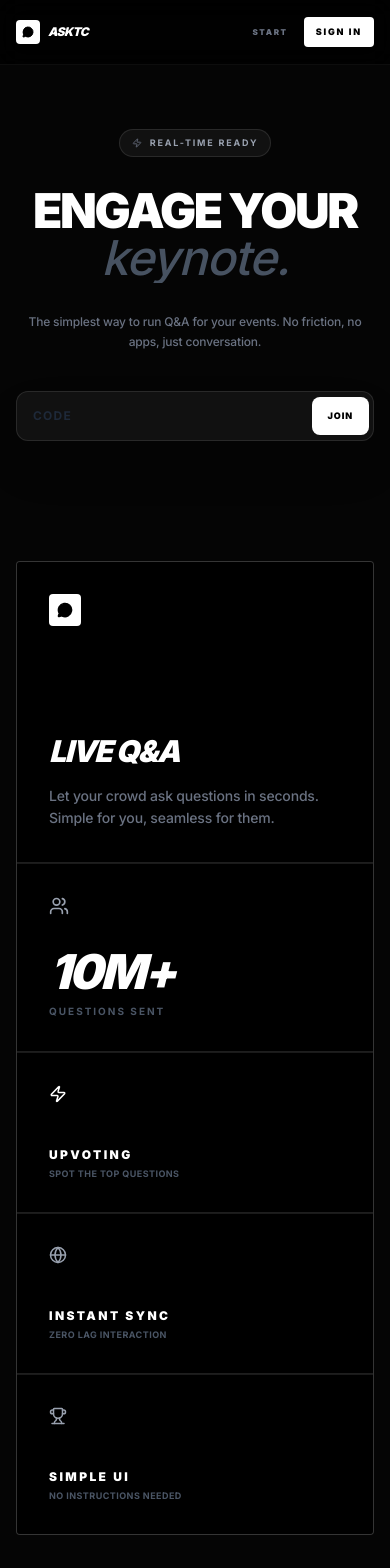
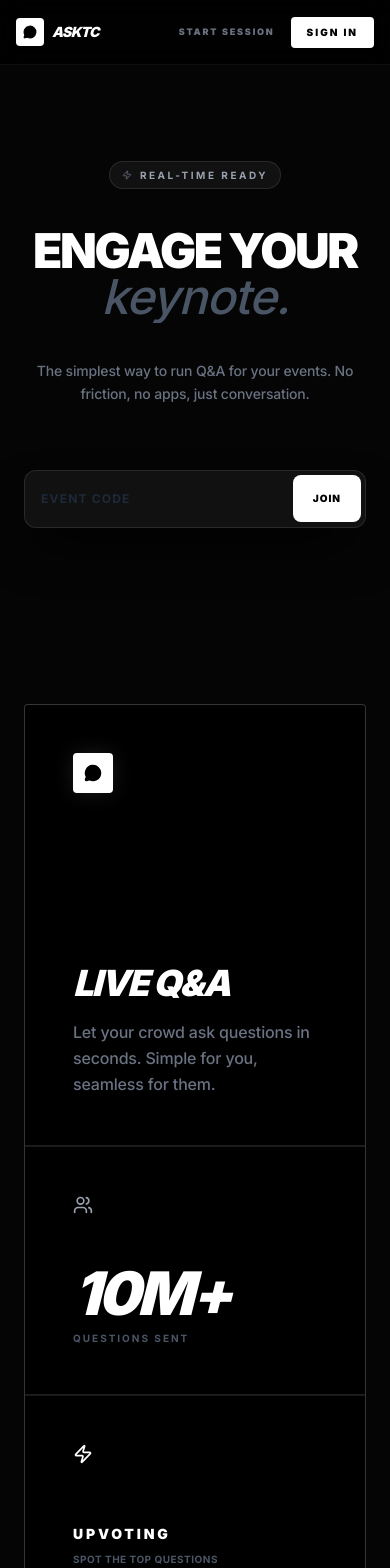
Before and after one commit to victorachede/ASKTC, a Next.js app: page / in a window 390 px wide. Shown: the top 1568 px of the page. Built offline with nearby package versions, Linux system fonts and the light colour scheme.

Commit message:
fix: responsive nav and input alignment for 360px

```diff
--- a/app/page.tsx
+++ b/app/page.tsx
@@ -14,6 +14,9 @@ import {
 } from 'lucide-react'
 import { motion, AnimatePresence } from 'framer-motion'
 
+/**
+ * STATUS TICKER Component
+ */
 const StatusTicker = () => {
   const [index, setIndex] = useState(0)
   const items = [
@@ -28,7 +31,7 @@ const StatusTicker = () => {
   }, [items.length])
 
   return (
-    <div className="inline-flex items-center gap-2 px-3 py-1 bg-white/5 border border-white/10 rounded-full mb-8 md:mb-10 h-7 overflow-hidden">
+    <div className="inline-flex items-center gap-2 px-3 py-1 bg-white/5 border border-white/10 rounded-full mb-10 h-7 overflow-hidden">
       <AnimatePresence mode="wait">
         <motion.div
           key={index}
@@ -39,7 +42,7 @@ const StatusTicker = () => {
           className="flex items-center gap-2"
         >
           <span className="text-gray-500">{items[index].icon}</span>
-          <span className="text-[9px] md:text-[10px] font-bold uppercase tracking-[0.2em] md:tracking-[0.25em] text-gray-400 whitespace-nowrap">
+          <span className="text-[10px] font-bold uppercase tracking-[0.25em] text-gray-400 whitespace-nowrap">
             {items[index].text}
           </span>
         </motion.div>
@@ -68,26 +71,26 @@ export default function LandingPage() {
   return (
     <main className="min-h-screen bg-[#050505] text-white antialiased font-sans selection:bg-white selection:text-black overflow-x-hidden">
 
-      {/* NAVIGATION - Responsive Padding */}
+      {/* NAVIGATION - 360px CRASH FIX */}
       <nav className="sticky top-0 z-50 border-b border-white/5 bg-black/80 backdrop-blur-md">
-        <div className="max-w-7xl mx-auto px-4 md:px-6 h-16 flex items-center justify-between">
-          <div className="flex items-center gap-2 cursor-pointer" onClick={() => router.push('/')}>
-            <div className="w-6 h-6 md:w-7 md:h-7 bg-white rounded-sm flex items-center justify-center">
-              <MessageCircle size={12} className="text-black fill-black md:w-3.5 md:h-3.5" />
+        <div className="max-w-7xl mx-auto px-4 md:px-6 h-16 flex items-center justify-between gap-2">
+          <div className="flex items-center gap-2 shrink-0 cursor-pointer" onClick={() => router.push('/')}>
+            <div className="w-7 h-7 bg-white rounded-sm flex items-center justify-center">
+              <MessageCircle size={14} className="text-black fill-black" />
             </div>
-            <span className="text-xs md:text-sm font-black uppercase tracking-tighter italic">asktc</span>
+            <span className="text-sm font-black uppercase tracking-tighter italic">asktc</span>
           </div>
 
-          <div className="flex items-center gap-4 md:gap-8">
+          <div className="flex items-center gap-4 md:gap-8 shrink-0">
             <Link
               href="/create"
-              className="text-[8px] md:text-[9px] font-black text-gray-500 hover:text-white uppercase tracking-[0.2em] md:tracking-[0.3em] transition-colors"
+              className="text-[9px] font-black text-gray-500 hover:text-white uppercase tracking-[0.2em] md:tracking-[0.3em] transition-colors"
             >
-              Start
+              Start Session
             </Link>
             <button
               onClick={() => router.push('/leader-login')}
-              className="px-3 md:px-5 py-2 bg-white text-black text-[9px] md:text-[10px] font-black uppercase tracking-[0.2em] rounded-sm hover:bg-gray-200 transition-all"
+              className="px-4 md:px-5 py-2 bg-white text-black text-[10px] font-black uppercase tracking-[0.2em] rounded-sm hover:bg-gray-200 transition-all active:scale-95"
             >
               Sign In
             </button>
@@ -95,20 +98,19 @@ export default function LandingPage() {
         </div>
       </nav>
 
-      {/* HERO SECTION - Critical Fixes for 360px */}
-      <section className="max-w-5xl mx-auto px-4 md:px-6 pt-16 md:pt-32 pb-20 text-center">
+      {/* HERO SECTION */}
+      <section className="max-w-5xl mx-auto px-6 pt-24 md:pt-32 pb-24 text-center">
         <StatusTicker />
 
-        {/* Adjusted Text Scaling */}
-        <h1 className="text-5xl md:text-9xl font-black tracking-tighter leading-[0.9] md:leading-[0.8] uppercase mb-8 md:mb-10">
+        <h1 className="text-5xl md:text-9xl font-black tracking-tighter leading-[0.9] md:leading-[0.8] uppercase mb-10">
           Engage your <br />
           <div className="h-[1em] overflow-hidden inline-flex flex-col relative top-[0.05em]">
             <AnimatePresence mode="wait">
               <motion.span
                 key={topicIndex}
-                initial={{ y: 20, opacity: 0 }}
+                initial={{ y: 30, opacity: 0 }}
                 animate={{ y: 0, opacity: 1 }}
-                exit={{ y: -20, opacity: 0 }}
+                exit={{ y: -30, opacity: 0 }}
                 transition={{ duration: 0.5, ease: [0.19, 1, 0.22, 1] }}
                 className="text-gray-600 italic font-medium lowercase tracking-tight"
               >
@@ -118,78 +120,85 @@ export default function LandingPage() {
           </div>
         </h1>
 
-        <p className="text-gray-500 text-xs md:text-lg font-medium max-w-sm md:max-w-xl mx-auto mb-10 md:mb-16 leading-relaxed">
+        <p className="text-gray-500 text-sm md:text-lg font-medium max-w-xl mx-auto mb-16 leading-relaxed">
           The simplest way to run Q&A for your events. <br className="hidden md:block" />
           No friction, no apps, just conversation.
         </p>
 
-        {/* JOIN INPUT BOX - Mobile Optimized */}
-        <div className="max-w-sm mx-auto flex items-center p-1 bg-white/5 border border-white/10 rounded-xl focus-within:border-white/30 transition-all shadow-2xl">
+        {/* JOIN INPUT BOX - FIXED FOR 360px */}
+        <div className="max-w-sm mx-auto flex items-center p-1 bg-white/5 border border-white/10 rounded-xl focus-within:border-white/30 transition-all shadow-2xl shadow-black overflow-hidden">
           <input
             type="text"
-            placeholder="CODE"
+            placeholder="EVENT CODE"
             value={roomCode}
             onChange={(e) => setRoomCode(e.target.value)}
             onKeyDown={(e) => e.key === 'Enter' && handleJoin()}
-            className="flex-1 bg-transparent px-3 md:px-5 py-3 md:py-4 outline-none font-bold text-xs md:text-sm tracking-widest uppercase placeholder:text-gray-800"
+            className="flex-1 min-w-0 bg-transparent px-3 md:px-5 py-4 outline-none font-bold text-xs md:text-sm tracking-widest md:tracking-[0.4em] uppercase placeholder:text-gray-800"
           />
           <button
             onClick={handleJoin}
-            className="px-4 md:px-8 py-3 md:py-4 bg-white text-black text-[9px] md:text-[10px] font-black uppercase tracking-widest rounded-lg hover:bg-gray-200 active:scale-95 transition-all"
+            className="shrink-0 px-5 md:px-8 py-4 bg-white text-black text-[10px] font-black uppercase tracking-widest rounded-lg hover:bg-gray-200 active:scale-95 transition-all"
           >
             Join
           </button>
         </div>
       </section>
 
-      {/* BENTO GRID - Forced Single Column on Mobile */}
-      <section className="max-w-6xl mx-auto px-4 md:px-6 py-10 md:py-20">
+      {/* BENTO GRID FEATURES - RESTORED ORIGINAL LOGIC */}
+      <section className="max-w-6xl mx-auto px-6 py-20">
         <div className="grid grid-cols-1 md:grid-cols-12 gap-px bg-white/10 border border-white/10 rounded-sm overflow-hidden">
 
-          <div className="md:col-span-8 p-8 md:p-12 bg-black flex flex-col justify-between min-h-[300px] md:min-h-[440px]">
-            <div className="w-8 h-8 md:w-10 md:h-10 bg-white rounded-sm flex items-center justify-center mb-8 md:mb-12">
-               <MessageCircle size={16} className="text-black fill-black" />
+          <div className="md:col-span-8 p-12 bg-black flex flex-col justify-between min-h-[440px]">
+            <div className="w-10 h-10 bg-white rounded-sm flex items-center justify-center mb-12 shadow-[0_0_20px_rgba(255,255,255,0.1)]">
+               <MessageCircle size={18} className="text-black fill-black" />
             </div>
             <div>
-              <h3 className="text-3xl md:text-4xl font-black tracking-tighter uppercase mb-4 italic text-white">Live Q&A</h3>
-              <p className="text-gray-500 text-sm md:text-base font-medium max-w-xs leading-relaxed">
+              <h3 className="text-4xl font-black tracking-tighter uppercase mb-4 italic text-white">Live Q&A</h3>
+              <p className="text-gray-500 text-base font-medium max-w-sm leading-relaxed">
                 Let your crowd ask questions in seconds. Simple for you, seamless for them.
               </p>
             </div>
           </div>
 
-          <div className="md:col-span-4 p-8 md:p-12 bg-black flex flex-col justify-between border-t md:border-t-0 md:border-l border-white/10">
-            <Users size={20} className="text-gray-400 mb-8 md:mb-12" />
+          <div className="md:col-span-4 p-12 bg-black flex flex-col justify-between border-t md:border-t-0 md:border-l border-white/10">
+            <Users size={20} className="text-gray-400 mb-12" />
             <div>
-              <div className="text-5xl md:text-6xl font-black tracking-tighter mb-2 leading-none italic text-white">10M+</div>
+              <div className="text-6xl font-black tracking-tighter mb-2 leading-none italic text-white">10M+</div>
               <p className="text-[10px] font-bold text-gray-600 uppercase tracking-[0.2em]">Questions Sent</p>
             </div>
           </div>
 
-          {/* Bottom Row - Single col on mobile */}
-          {[
-            { Icon: Zap, title: "Upvoting", sub: "Spot the top questions", color: "text-white" },
-            { Icon: Globe, title: "Instant Sync", sub: "Zero lag interaction", color: "text-gray-400" },
-            { Icon: Trophy, title: "Simple UI", sub: "No instructions needed", color: "text-gray-400" }
-          ].map((item, i) => (
-            <div key={i} className="md:col-span-4 p-8 md:p-12 bg-black flex flex-col justify-between border-t border-white/10 md:border-l first:md:border-l-0 min-h-[160px]">
-              <item.Icon size={18} className={`${item.color} mb-6 md:mb-8`} />
-              <div>
-                <h3 className="text-xs md:text-sm font-black uppercase tracking-[0.2em] mb-1 text-white">{item.title}</h3>
-                <p className="text-[9px] md:text-[10px] text-gray-600 font-bold uppercase tracking-wider">{item.sub}</p>
-              </div>
-            </div>
-          ))}
+          <div className="md:col-span-4 p-12 bg-black flex flex-col justify-between border-t border-white/10 min-h-[220px]">
+             <Zap size={20} className="text-white mb-8" />
+             <div>
+               <h3 className="text-sm font-black uppercase tracking-[0.2em] mb-2 text-white">Upvoting</h3>
+               <p className="text-[10px] text-gray-600 font-bold uppercase tracking-wider">Spot the top questions</p>
+             </div>
+          </div>
 
+          <div className="md:col-span-4 p-12 bg-black flex flex-col justify-between border-t md:border-l border-white/10">
+             <Globe size={20} className="text-gray-400 mb-8" />
+             <div>
+               <h3 className="text-sm font-black uppercase tracking-[0.2em] mb-2 text-white">Instant Sync</h3>
+               <p className="text-[10px] text-gray-600 font-bold uppercase tracking-wider">Zero lag interaction</p>
+             </div>
+          </div>
+
+          <div className="md:col-span-4 p-12 bg-black flex flex-col justify-between border-t md:border-l border-white/10">
+             <Trophy size={20} className="text-gray-400 mb-8" />
+             <div>
+               <h3 className="text-sm font-black uppercase tracking-[0.2em] mb-2 italic text-gray-300">Simple UI</h3>
+               <p className="text-[10px] text-gray-600 font-bold uppercase tracking-wider">No instructions needed</p>
+             </div>
+          </div>
         </div>
       </section>
 
-      <footer className="py-16 md:py-24 text-center border-t border-white/5">
-        <p className="text-[9px] md:text-[10px] font-bold uppercase tracking-[0.3em] md:tracking-[0.4em] text-gray-800 italic">
+      <footer className="py-24 text-center border-t border-white/5">
+        <p className="text-[10px] font-bold uppercase tracking-[0.4em] text-gray-800 italic">
           asktc • simple q&a • 2026
         </p>
       </footer>
-
     </main>
   )
 }
```
